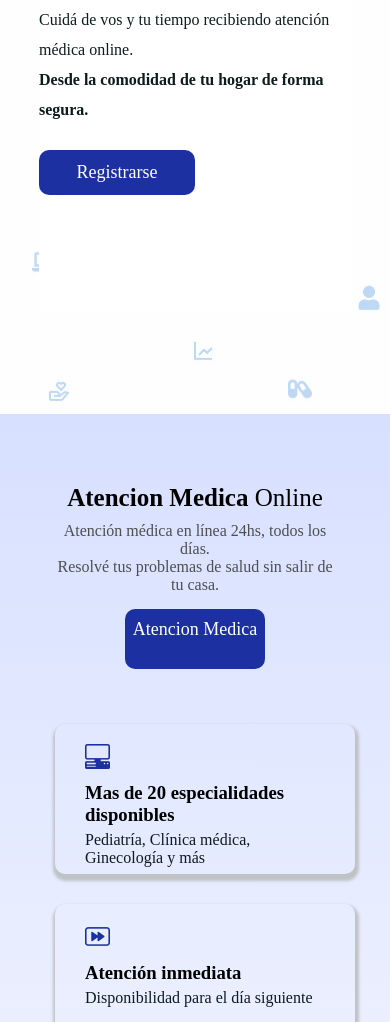
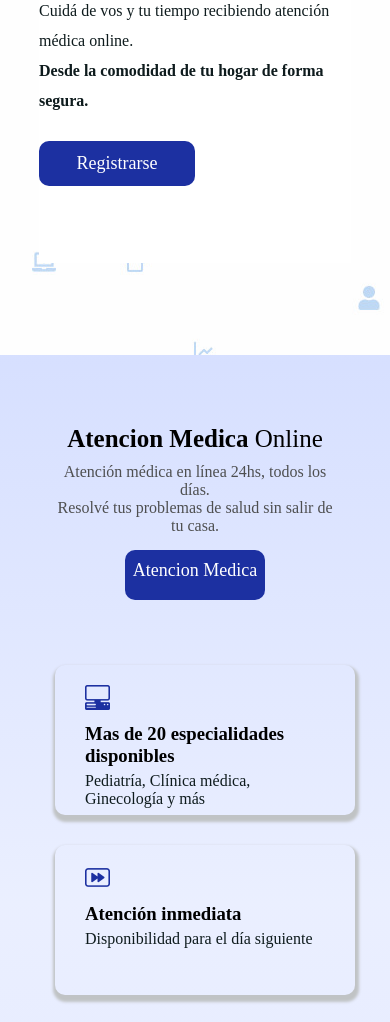
Before and after one commit to Orlandperez/Cl-nica-SePrice, a plain HTML site: page index.html in a window 390 px wide. Shown: the part 371-1393 px from the top of the page. Drawn offline with nearby package versions, Linux system fonts and the light colour scheme.

Commit message:
INICIO V1.1

```diff
--- a/css/index.css
+++ b/css/index.css
@@ -395,7 +395,7 @@ a {
 @media (max-width: 450px){
     /* ...................................  */
     .hero{
-        height: 80vh;
+        height: 73vh;
     }
     .hero .hero-info div{
         width: 80%;
@@ -403,11 +403,14 @@ a {
 
 
     /* ......................................  */
+    .atencion{
+        height: 130vh;
+    }
     .atencion .atencion-info{
         width: 90%;
     }
     .atencion .atencion-info div a{
-        height: 60px;
+        height: 50px;
     }
     .atencion .atencion-veneficios{
         width: 100%;
```
